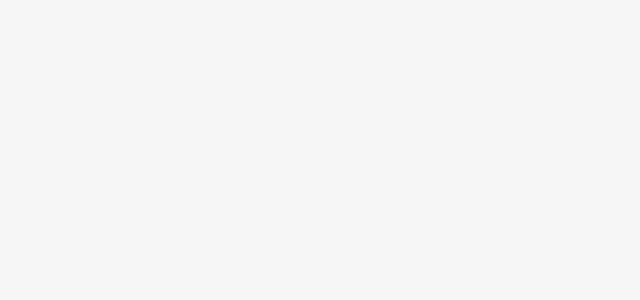
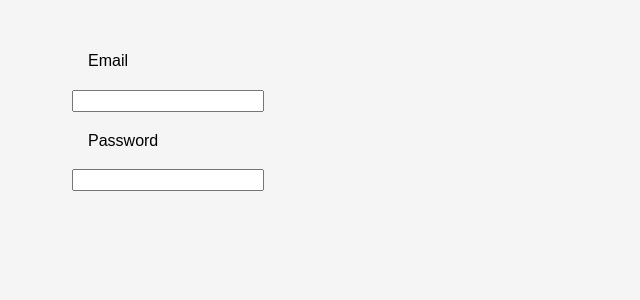
Before and after one commit to RomanAtreides/new-document-front-end, a React (Vite) app: page /login in a window 1280 px wide. Before the commit this address had no page. Shown: the top 300 px of the page, without its empty margins (0-640 px from the left). Built offline with nearby package versions, Linux system fonts and the light colour scheme.

Commit message:
Add LoginPage.jsx

```diff
--- a/src/App.jsx
+++ b/src/App.jsx
@@ -1,11 +1,13 @@
 import { BrowserRouter, Route, Routes } from 'react-router';
 import { Main } from './pages/Main/MainPage';
+import { Login } from './pages/Login/LoginPage';
 
 function App() {
     return (
         <BrowserRouter>
             <Routes>
                 <Route index element={<Main />}></Route>
+                <Route path="login" element={<Login />}></Route>
             </Routes>
         </BrowserRouter>
     );
--- /dev/null
+++ b/src/pages/Login/LoginPage.jsx
@@ -0,0 +1,14 @@
+import styles from './LoginPage.module.css';
+
+export function Login() {
+    return (
+        <div className={styles.app}>
+            <div className={styles.container}>
+                <label htmlFor="email">Email</label>
+                <input type="text" id="email" name="email" autoComplete="your email" />
+                <label htmlFor="password">Password</label>
+                <input type="password" id="password" name="password" />
+            </div>
+        </div>
+    );
+}
--- /dev/null
+++ b/src/pages/Login/LoginPage.module.css
@@ -0,0 +1,21 @@
+.app {
+    min-height: 100vh;
+    background-color: var(--color-gray-100);
+}
+
+.container {
+    max-width: 1200px;
+    margin: 0 auto;
+    padding: var(--spacing-xl);
+    display: flex;
+    flex-direction: column;
+}
+
+label {
+    display: block;
+    margin: var(--spacing-m);
+}
+
+input {
+    width: 12rem;
+}
```
